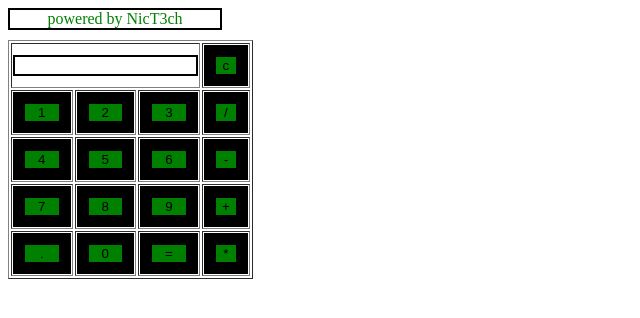
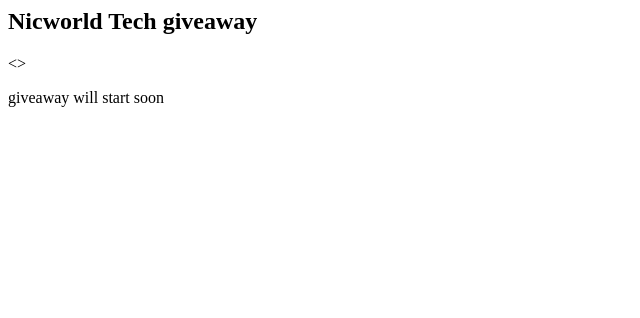
Before and after one commit to NICNIC9876/giveaway, a plain HTML site: page index.html in a window 1280 px wide. Shown: the whole page, without its empty margins (0-640 px from the left). Drawn offline with Linux system fonts and the light colour scheme.

Commit message:
Update index.html

```diff
--- a/index.html
+++ b/index.html
@@ -1,175 +1,8 @@
-<html>
-
-   <head>
-
-      <script>
-
-         //function that display value
-
-         function dis(val)
-
-         {
-
-             document.getElementById("result").value+=val
-
-         }
-
-
-
-         //function that evaluates the digit and return result
-
-         function solve()
-
-         {
-
-             let x = document.getElementById("result").value
-
-             let y = eval(x)
-
-             document.getElementById("result").value = y
-
-         }
-
-
-
-         //function that clear the display
-
-         function clr()
-
-         {
-
-             document.getElementById("result").value = ""
-
-         }
-
-      </script>
-
-      <!-- for styling -->
-
-      <style>
-
-         .title{
-
-         margin-bottom: 10px;
-
-         text-align:center;
-
-         width: 210px;
-
-         color:green;
-
-         border: solid black 2px;
-
-         }
-
-
-
-         input[type="button"]
-
-         {
-
-         background-color:green;
-
-         color: black;
-
-         border: solid black 12px;
-
-         width:100%
-
-         }
-
-
-
-         input[type="text"]
-
-         {
-
-         background-color:white;
-
-         border: solid black 2px;
-
-         width:100%
-
-         }
-
-      </style>
-
-   </head>
-
-   <!-- create table -->
-
-   <body>
-
-      <div class = title >powered by NicT3ch</div>
-
-      <table border="1">
-
-         <tr>
-
-            <td colspan="3"><input type="text" id="result"/></td>
-
-            <!-- clr() function will call clr to clear all value -->
-
-            <td><input type="button" value="c" onclick="clr()"/> </td>
-
-         </tr>
-
-         <tr>
-
-            <!-- create button and assign value to each button -->
-
-            <!-- dis("1") will call function dis to display value -->
-
-            <td><input type="button" value="1" onclick="dis('1')"/> </td>
-
-            <td><input type="button" value="2" onclick="dis('2')"/> </td>
-
-            <td><input type="button" value="3" onclick="dis('3')"/> </td>
-
-            <td><input type="button" value="/" onclick="dis('/')"/> </td>
-
-         </tr>
-
-         <tr>
-
-            <td><input type="button" value="4" onclick="dis('4')"/> </td>
-
-            <td><input type="button" value="5" onclick="dis('5')"/> </td>
-
-            <td><input type="button" value="6" onclick="dis('6')"/> </td>
-
-            <td><input type="button" value="-" onclick="dis('-')"/> </td>
-
-         </tr>
-
-         <tr>
-
-            <td><input type="button" value="7" onclick="dis('7')"/> </td>
-
-            <td><input type="button" value="8" onclick="dis('8')"/> </td>
-
-            <td><input type="button" value="9" onclick="dis('9')"/> </td>
-
-            <td><input type="button" value="+" onclick="dis('+')"/> </td>
-
-         </tr>
-
-         <tr>
-
-            <td><input type="button" value="." onclick="dis('.')"/> </td>
-
-            <td><input type="button" value="0" onclick="dis('0')"/> </td>
-
-            <!-- solve function call function solve to evaluate value -->
-
-            <td><input type="button" value="=" onclick="solve()"/> </td>
-
-            <td><input type="button" value="*" onclick="dis('*')"/> </td>
-
-         </tr>
-
-      </table>
-
-   </body>
-
-</html>
+<article>
+  <header>
+    <h1>Nicworld Tech giveaway</h1>
+    <>
+    <p></p>
+  </header>
+  <p>giveaway will start soon</p>
+</article>
```
